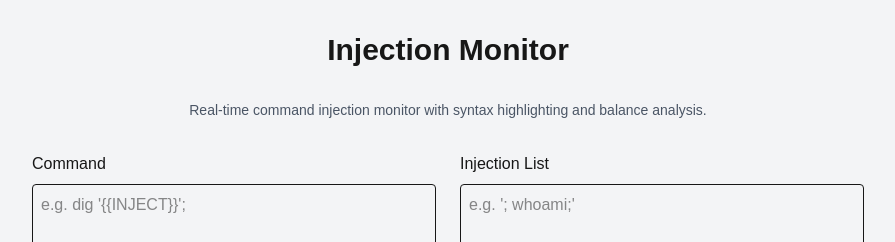
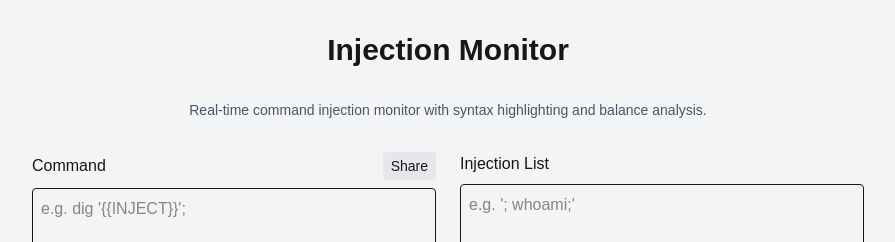
Before and after one commit to Vincent550102/injection-monitor, a Next.js app: page / in a window 1280 px wide. Shown: the top 242 px of the page, without its empty margins (192-1087 px from the left). Built offline with nearby package versions, Linux system fonts and the light colour scheme.

Commit message:
Update share feature

```diff
--- a/app/page.tsx
+++ b/app/page.tsx
@@ -1,6 +1,6 @@
 "use client";
 import "highlight.js/styles/github-dark.css";
-import { useState, useMemo } from "react";
+import { useState, useMemo, useEffect } from "react";
 import hljs from "highlight.js/lib/core";
 import javascript from "highlight.js/lib/languages/javascript";
 import typescript from "highlight.js/lib/languages/typescript";
@@ -129,6 +129,7 @@ export default function Home() {
     const [command, setCommand] = useState("");
     const [injections, setInjections] = useState<string[]>([""]);
     const [language, setLanguage] = useState("auto");
+    const [copied, setCopied] = useState(false);
 
     const updateInjection = (index: number, value: string) => {
         setInjections((prev) => {
@@ -170,6 +171,13 @@ export default function Home() {
 
     // Click to copy {{INJECT}} placeholder
 
+    useEffect(() => {
+        if (typeof window === "undefined") return;
+        const url = new URL(window.location.href);
+        const c = url.searchParams.get("c");
+        if (c) setCommand(c);
+    }, []);
+
     const analysis = useMemo(() => analyzeClosure(combined), [combined]);
 
     const highlightRes = useMemo(() => {
@@ -193,6 +201,53 @@ export default function Home() {
     const highlighted = highlightRes.html;
     const detectedLang = highlightRes.lang;
 
+    const shareCurrentCommand = async () => {
+        try {
+            const url = new URL(window.location.href);
+            if (command) {
+                url.searchParams.set("c", command);
+            } else {
+                url.searchParams.delete("c");
+            }
+            const shareUrl = url.toString();
+
+            const nav: any = navigator as any;
+            if (nav.share) {
+                try {
+                    await nav.share({
+                        title: "Injection Monitor",
+                        text: "Shared command",
+                        url: shareUrl,
+                    });
+                    return;
+                } catch {
+                    // Fallback to copy
+                }
+            }
+
+            try {
+                await navigator.clipboard.writeText(shareUrl);
+            } catch {
+                const textarea = document.createElement("textarea");
+                textarea.value = shareUrl;
+                textarea.style.position = "fixed";
+                textarea.style.opacity = "0";
+                document.body.appendChild(textarea);
+                textarea.focus();
+                textarea.select();
+                try {
+                    document.execCommand("copy");
+                } finally {
+                    document.body.removeChild(textarea);
+                }
+            }
+            setCopied(true);
+            setTimeout(() => setCopied(false), 1500);
+        } catch {
+            // no-op
+        }
+    };
+
     return (
         <main className="min-h-screen p-8 flex flex-col gap-8 bg-gray-100 dark:bg-neutral-900 mx-auto max-w-4xl">
             <h1 className="text-3xl font-bold text-center">
@@ -204,7 +259,24 @@ export default function Home() {
             </p>
             <div className="flex flex-col md:flex-row gap-6">
                 <div className="flex flex-col flex-1 gap-2">
-                    <label className="font-medium">Command</label>
+                    <div className="flex items-center justify-between">
+                        <label className="font-medium">Command</label>
+                        <div className="flex items-center gap-2">
+                            {copied && (
+                                <span className="text-xs text-green-600" aria-live="polite">
+                                    Link copied
+                                </span>
+                            )}
+                            <button
+                                type="button"
+                                className="text-sm bg-gray-200 dark:bg-neutral-700 px-2 py-1 rounded hover:bg-gray-300 dark:hover:bg-neutral-600 transition-colors"
+                                onClick={shareCurrentCommand}
+                                aria-label="Share Command"
+                            >
+                                Share
+                            </button>
+                        </div>
+                    </div>
                     <textarea
                         className="p-2 rounded border resize-y min-h-[120px] dark:bg-neutral-800 dark:text-white"
                         value={command}
```
